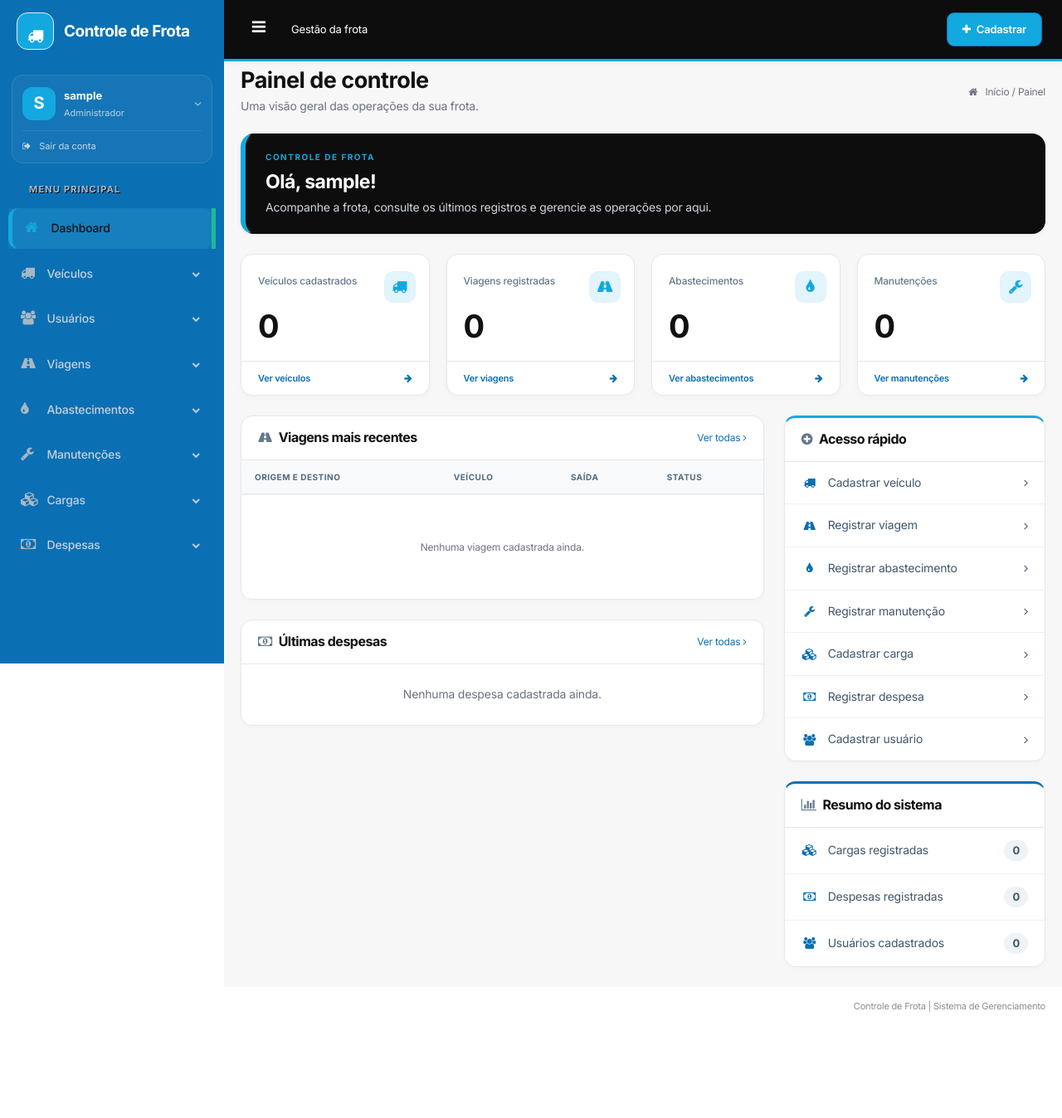
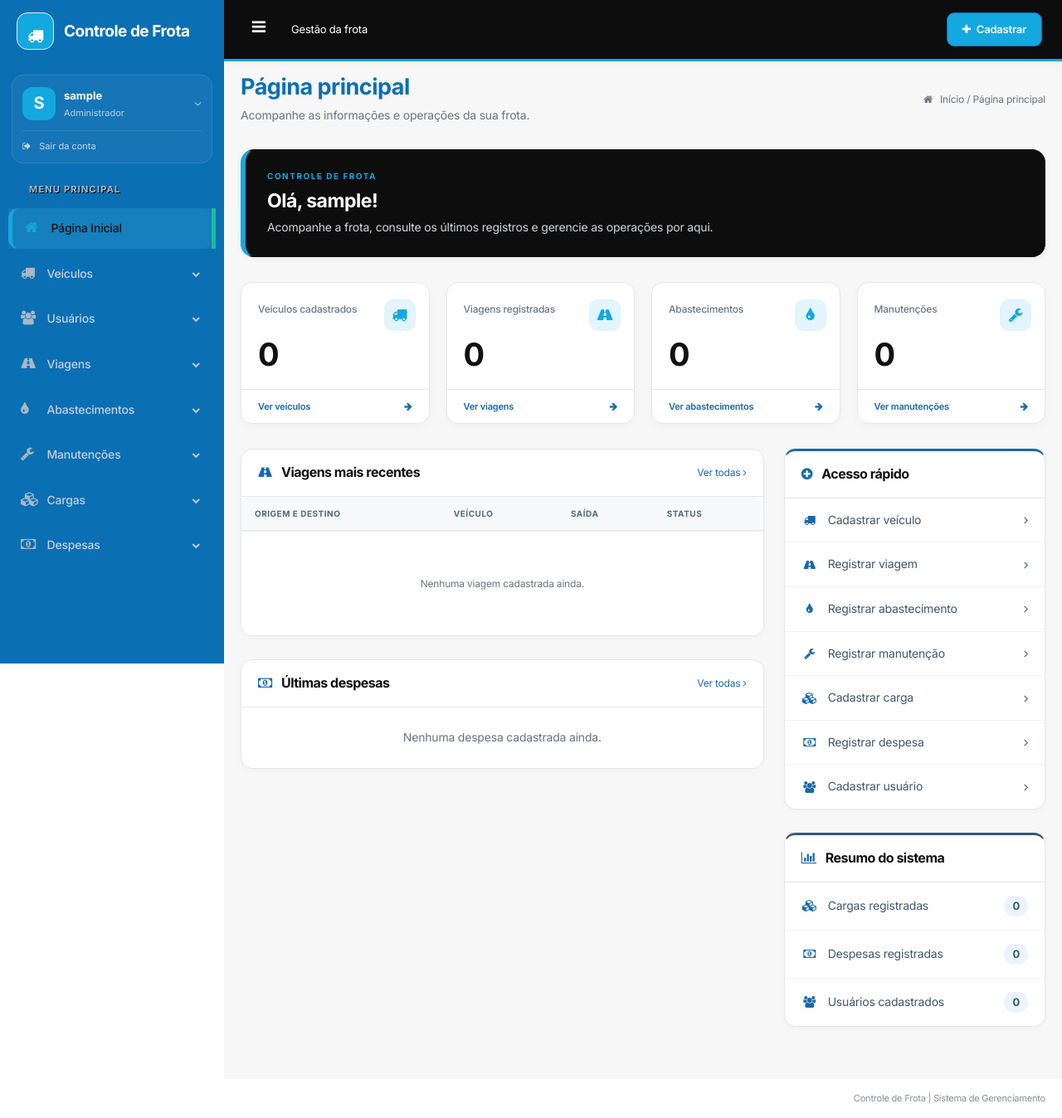
Before and after one commit to anajuliacsalles09/Projeto---Controle-de-Frota, a Django app: page / in a window 1280 px wide. Shown: the whole page at 83% size. Before the commit the page ends 1220 px from the top, so only its background shows below. Run offline with Django 5.2, Linux system fonts and the light colour scheme; the visitor is signed in with stand-in values (Sample User, id 1); data comes from the database, SQL or seed files in the repository; data that the repository does not hold is empty; some libraries are stand-ins or nearby versions.

Commit message:
Personaliza identidade visual e padroniza páginas

```diff
--- a/controle_frota/static/css/dashboard.css
+++ b/controle_frota/static/css/dashboard.css
@@ -1,113 +1,350 @@
-/* Composição do painel inicial, isolada dos estilos dos CRUDs. */
-.fleet-dashboard { padding-top: 8px; }
+
+/* Composição da página principal */
+.fleet-dashboard {
+    padding-top: 16px;
+    padding-bottom: 35px;
+}
+
 .fleet-dashboard-heading {
     display: flex;
     justify-content: space-between;
     align-items: center;
     gap: 16px;
-    margin-bottom: 22px;
+    margin-bottom: 30px;
 }
-.fleet-dashboard-heading h1 { margin: 0 0 5px; font-size: 27px; }
-.fleet-dashboard-heading p { margin: 0; color: var(--muted); }
-.fleet-breadcrumb { color: var(--muted); font-size: 12px; white-space: nowrap; }
-.fleet-breadcrumb i { margin-right: 6px; }
+
+.fleet-dashboard-heading h1 {
+    margin: 0 0 8px;
+    font-size: 27px;
+    color: var(--sidebar);
+}
+
+.fleet-dashboard-heading p {
+    margin: 0;
+    color: var(--muted);
+}
+
+.fleet-breadcrumb {
+    color: var(--muted);
+    font-size: 12px;
+    white-space: nowrap;
+}
+
+.fleet-breadcrumb i {
+    margin-right: 6px;
+}
+
+/* Boas-vindas */
 .fleet-welcome {
-    padding: 20px 24px;
-    margin-bottom: 24px;
-    border: 1px solid #dcecf4;
+    padding: 24px 26px;
+    margin-bottom: 30px;
+    border: 1px solid #d5e6f7;
     border-radius: 16px;
-    background: linear-gradient(110deg, #e2f4fc, #f5fbff);
-    box-shadow: 0 1px 5px rgba(35, 52, 71, .07);
+    background: linear-gradient(110deg, #e5f1fc, #f5faff);
+    box-shadow: 0 2px 7px rgba(35, 52, 71, .06);
 }
-.fleet-welcome-eyebrow { display: block; margin-bottom: 10px; color: #0b6fb3; font-size: 10px; font-weight: 700; letter-spacing: 1.5px; }
-.fleet-welcome h2 { margin: 0 0 7px; font-size: 23px; }
-.fleet-welcome p { margin: 0; color: #52677d; }
+
+.fleet-welcome-eyebrow {
+    display: block;
+    margin-bottom: 10px;
+    color: #1769aa;
+    font-size: 10px;
+    font-weight: 700;
+    letter-spacing: 1.5px;
+}
+
+.fleet-welcome h2 {
+    margin: 0 0 8px;
+    font-size: 23px;
+}
+
+.fleet-welcome p {
+    margin: 0;
+    color: #52677d;
+}
+
+/* Indicadores */
 .fleet-metrics {
     display: grid;
     grid-template-columns: repeat(4, minmax(0, 1fr));
     gap: 20px;
-    margin-bottom: 24px;
+    margin-bottom: 30px;
 }
+
 .fleet-metric {
-    position: relative; overflow: hidden;
-    border: 1px solid var(--border); border-radius: 14px;
-    background: #fff; color: var(--sidebar);
-    box-shadow: 0 3px 8px rgba(35,52,71,.025);
-}
-.fleet-metric-body { position: relative; padding: 22px 20px 18px; }
-.fleet-metric strong { display: block; margin-top: 8px; font-size: 38px; line-height: 1.2; }
-.fleet-metric p { max-width: calc(100% - 45px); margin: 0; min-height: 34px; color: #64788b; font-size: 12px; font-weight: 500; }
-.fleet-metric-symbol {
-    position: absolute; right: 16px; top: 20px;
-    display: flex; align-items: center; justify-content: center;
-    width: 38px; height: 38px; border-radius: 11px;
-    color: #13a8df; background: #e2f4fc; font-size: 18px;
-}
-.fleet-metric-link {
-    display: flex; align-items: center; justify-content: space-between;
-    gap: 8px; padding: 12px 20px;
-    border-top: 1px solid #e3e7eb;
-    color: #0b6fb3; font-size: 11px; font-weight: 600;
-}
-.fleet-metric-link:hover, .fleet-metric-link:focus { color: #09568c; background: #eef8fd; }
-.fleet-dashboard-columns { display: grid; grid-template-columns: minmax(0, 2fr) minmax(260px, 1fr); gap: 24px; }
-.fleet-dashboard-columns > div { min-width: 0; }
-.fleet-panel {
-    margin-bottom: 24px;
+    position: relative;
+    overflow: hidden;
     border: 1px solid var(--border);
     border-radius: 14px;
     background: #fff;
-    box-shadow: 0 2px 6px rgba(35, 52, 71, .025);
+    color: var(--sidebar);
+    box-shadow: 0 3px 8px rgba(35, 52, 71, .035);
+}
+
+.fleet-metric-body {
+    position: relative;
+    padding: 22px 20px 18px;
+}
+
+.fleet-metric strong {
+    display: block;
+    margin-top: 8px;
+    font-size: 38px;
+    line-height: 1.2;
+}
+
+.fleet-metric p {
+    max-width: calc(100% - 45px);
+    margin: 0;
+    min-height: 34px;
+    color: #64788b;
+    font-size: 12px;
+    font-weight: 500;
+}
+
+.fleet-metric-symbol {
+    position: absolute;
+    right: 16px;
+    top: 20px;
+    display: flex;
+    align-items: center;
+    justify-content: center;
+    width: 38px;
+    height: 38px;
+    border-radius: 11px;
+    color: #1769aa;
+    background: #e5f1fc;
+    font-size: 18px;
+}
+
+.fleet-metric-link {
+    display: flex;
+    align-items: center;
+    justify-content: space-between;
+    gap: 8px;
+    padding: 12px 20px;
+    border-top: 1px solid #e3e7eb;
+    color: #1769aa;
+    font-size: 11px;
+    font-weight: 600;
+}
+
+.fleet-metric-link:hover,
+.fleet-metric-link:focus {
+    color: #104d80;
+    background: #edf5fd;
+}
+
+/* Organização das colunas */
+.fleet-dashboard-columns {
+    display: grid;
+    grid-template-columns: minmax(0, 2fr) minmax(260px, 1fr);
+    gap: 24px;
+}
+
+.fleet-dashboard-columns > div {
+    min-width: 0;
+}
+
+/* Painéis */
+.fleet-panel {
+    margin-bottom: 28px;
+    border: 1px solid var(--border);
+    border-radius: 14px;
+    background: #fff;
+    box-shadow: 0 2px 6px rgba(35, 52, 71, .035);
     overflow: hidden;
 }
+
 .fleet-panel-heading {
     display: flex;
     align-items: center;
     justify-content: space-between;
     gap: 12px;
-    padding: 17px 20px;
+    padding: 19px 20px;
     border-bottom: 1px solid var(--border);
 }
-.fleet-panel-heading h2 { margin: 0; font-size: 16px; }
-.fleet-panel-heading h2 i { margin-right: 8px; color: #64788c; }
-.fleet-panel-heading > a { font-size: 12px; color: #0b6fb3; white-space: nowrap; }
-.fleet-dashboard .table { margin-bottom: 0; border-radius: 0; }
-.fleet-dashboard .table-responsive { margin-bottom: 0; border: 0; }
-.fleet-dashboard .table > thead > tr > th { font-size: 10px; padding: 13px 16px; }
-.fleet-dashboard .table > tbody > tr > td { padding: 14px 16px; font-size: 12px; }
-.fleet-route { display: block; font-weight: 600; color: #0b6fb3; }
-.fleet-status { display: inline-block; padding: 4px 9px; border-radius: 5px; background: #edf3f7; color: #455e73; }
-.fleet-panel-list { margin: 0; padding: 0; list-style: none; }
-.fleet-panel-list > li + li { border-top: 1px solid #edf1f5; }
+
+.fleet-panel-heading h2 {
+    margin: 0;
+    font-size: 16px;
+}
+
+.fleet-panel-heading h2 i {
+    margin-right: 8px;
+    color: #1769aa;
+}
+
+.fleet-panel-heading > a {
+    font-size: 12px;
+    color: #1769aa;
+    white-space: nowrap;
+}
+
+/* Tabelas */
+.fleet-dashboard .table {
+    margin-bottom: 0;
+    border-radius: 0;
+}
+
+.fleet-dashboard .table-responsive {
+    margin-bottom: 0;
+    border: 0;
+}
+
+.fleet-dashboard .table > thead > tr > th {
+    font-size: 10px;
+    padding: 13px 16px;
+}
+
+.fleet-dashboard .table > tbody > tr > td {
+    padding: 14px 16px;
+    font-size: 12px;
+}
+
+.fleet-route {
+    display: block;
+    font-weight: 600;
+    color: #1769aa;
+}
+
+.fleet-status {
+    display: inline-block;
+    padding: 4px 9px;
+    border-radius: 5px;
+    background: #eaf2fa;
+    color: #345a7d;
+}
+
+/* Listas */
+.fleet-panel-list {
+    margin: 0;
+    padding: 0;
+    list-style: none;
+}
+
+.fleet-panel-list > li + li {
+    border-top: 1px solid #edf1f5;
+}
+
 .fleet-panel-list a {
     display: flex;
     align-items: center;
     gap: 12px;
-    padding: 15px 20px;
+    padding: 16px 20px;
     color: #40576c;
 }
-.fleet-panel-list a:hover, .fleet-panel-list a:focus { background: #f1f8f5; }
-.fleet-panel-list a > i:first-child { color: #0b6fb3; width: 20px; text-align: center; }
-.fleet-panel-list .fleet-list-main { flex: 1; min-width: 0; overflow-wrap: anywhere; }
-.fleet-panel-list small { display: block; margin-top: 3px; color: var(--muted); font-size: 11px; }
-.fleet-panel-list strong { white-space: nowrap; font-size: 13px; }
-.fleet-panel-list .fleet-list-count { background: #edf3f7; border-radius: 20px; padding: 3px 10px; }
-.fleet-panel-accent { border-top: 3px solid var(--primary); }
-.fleet-panel-summary { border-top: 3px solid var(--sidebar); }
-.fleet-empty { padding: 26px 20px; color: var(--muted); text-align: center; }
-.fleet-dashboard a:focus-visible { outline: 3px solid var(--primary); outline-offset: -3px; }
+
+.fleet-panel-list a:hover,
+.fleet-panel-list a:focus {
+    background: #edf5fd;
+}
+
+.fleet-panel-list a > i:first-child {
+    color: #1769aa;
+    width: 20px;
+    text-align: center;
+}
+
+.fleet-panel-list .fleet-list-main {
+    flex: 1;
+    min-width: 0;
+    overflow-wrap: anywhere;
+}
+
+.fleet-panel-list small {
+    display: block;
+    margin-top: 3px;
+    color: var(--muted);
+    font-size: 11px;
+}
+
+.fleet-panel-list strong {
+    white-space: nowrap;
+    font-size: 13px;
+}
+
+.fleet-panel-list .fleet-list-count {
+    background: #eaf2fa;
+    border-radius: 20px;
+    padding: 3px 10px;
+}
+
+/* Destaques */
+.fleet-panel-accent {
+    border-top: 3px solid #1769aa;
+}
+
+.fleet-panel-summary {
+    border-top: 3px solid #345a7d;
+}
+
+.fleet-empty {
+    padding: 26px 20px;
+    color: var(--muted);
+    text-align: center;
+}
+
+.fleet-dashboard a:focus-visible {
+    outline: 3px solid #1769aa;
+    outline-offset: -3px;
+}
+
+/* Responsividade */
 @media (max-width: 1199px) {
-    .fleet-metrics { grid-template-columns: repeat(2, minmax(0, 1fr)); }
+    .fleet-metrics {
+        grid-template-columns: repeat(2, minmax(0, 1fr));
+    }
 }
+
 @media (max-width: 767px) {
-    .fleet-dashboard-columns { grid-template-columns: minmax(0, 1fr); gap: 0; }
-    .fleet-dashboard-heading { align-items: flex-start; }
-    .fleet-dashboard-heading h1 { font-size: 23px; }
-    .fleet-breadcrumb { display: none; }
-    .fleet-metrics { gap: 12px; }
-    .fleet-metric-body { padding: 18px 13px; }
-    .fleet-metric strong { font-size: 31px; }
-    .fleet-metric p { font-size: 12px; }
-    .fleet-metric-symbol { width: 30px; height: 30px; right: 10px; font-size: 15px; }
-    .fleet-welcome { padding: 18px; }
+    .fleet-dashboard {
+        padding-top: 12px;
+        padding-bottom: 25px;
+    }
+
+    .fleet-dashboard-columns {
+        grid-template-columns: minmax(0, 1fr);
+        gap: 0;
+    }
+
+    .fleet-dashboard-heading {
+        align-items: flex-start;
+        margin-bottom: 24px;
+    }
+
+    .fleet-dashboard-heading h1 {
+        font-size: 23px;
+    }
+
+    .fleet-breadcrumb {
+        display: none;
+    }
+
+    .fleet-metrics {
+        gap: 12px;
+    }
+
+    .fleet-metric-body {
+        padding: 18px 13px;
+    }
+
+    .fleet-metric strong {
+        font-size: 31px;
+    }
+
+    .fleet-metric p {
+        font-size: 12px;
+    }
+
+    .fleet-metric-symbol {
+        width: 30px;
+        height: 30px;
+        right: 10px;
+        font-size: 15px;
+    }
+
+    .fleet-welcome {
+        padding: 18px;
+    }
 }
--- a/controle_frota/static/css/interface.css
+++ b/controle_frota/static/css/interface.css
@@ -5,7 +5,12 @@
 }
 .right_col .page-title .title_left { width: auto; min-width: 0; float: none; }
 .right_col .page-title .title_right { width: auto; float: none; flex-shrink: 0; }
-.right_col .page-title h3 { margin: 0; font-size: 25px; }
+.right_col .page-title h3 {
+    margin: 0 0 8px;
+    font-size: 27px;
+    font-weight: 600;
+    color: var(--sidebar) !important;
+}
 .right_col .page-title h3 small { display: block; width: auto; margin: 8px 0 0; font-size: 12px; color: var(--muted); }
 .right_col .page-title p { margin: 8px 0 0; color: var(--muted); font-size: 12px; }
 .right_col .x_panel { border-radius: 14px; box-shadow: 0 2px 8px rgba(35,52,71,.025); }
@@ -76,7 +81,9 @@
 .custom-alert { display: block; padding: 15px 45px 15px 18px; }
 @media (max-width: 767px) {
     .right_col .page-title { align-items: flex-start; flex-wrap: wrap; gap: 14px; }
-    .right_col .page-title h3 { font-size: 22px; }
+    .right_col .page-title h3 {
+    font-size: 23px;
+}
     .right_col .page-title .title_right .pull-right { float: none !important; }
     .standard-form-fields, .record-grid { grid-template-columns: minmax(0, 1fr); }
     .standard-form-fields { gap: 18px; }
@@ -142,3 +149,19 @@
 .table .record-actions .btn-danger i {
     opacity: 1 !important;
 }
+
+.right_col .page-title.module-page-title {
+    margin-top: 20px;
+}
+
+.right_col .page-title.module-page-title .module-title {
+    margin: 0 0 8px;
+    font-size: 27px;
+    font-weight: 600;
+    color: var(--sidebar);
+}
+
+.right_col .page-title.module-page-title .module-subtitle {
+    margin: 0;
+    color: var(--muted);
+}
--- a/templates/base.html
+++ b/templates/base.html
@@ -8,7 +8,7 @@
 
     <title>{% block title %}Controle de Frota{% endblock %}</title>
     <link rel="icon" type="image/png"
-      href="{% static 'img/favicon.png' %}?v=3">
+      href="{% static 'img/favicon.png' %}?v=2">
 
     <!-- Bootstrap e Gentelella -->
     <link rel="stylesheet" href="{% static 'gentelella/vendors/bootstrap/dist/css/bootstrap.min.css' %}">
@@ -65,7 +65,7 @@
                         <li>
                             <a href="{% url 'dashboard' %}">
                                 <i class="fa fa-home"></i>
-                                Dashboard
+                                Página Inicial
                             </a>
                         </li>
 
--- a/templates/dashboard.html
+++ b/templates/dashboard.html
@@ -1,29 +1,35 @@
+
 {% extends 'base.html' %}
 {% load static %}
 
-{% block title %}Painel inicial | Controle de Frota{% endblock %}
+{% block title %}Página principal | Controle de Frota{% endblock %}
 
 {% block extra_css %}
-<link rel="stylesheet" href="{% static 'css/dashboard.css' %}?v=20261117-2">
+<link rel="stylesheet" href="{% static 'css/dashboard.css' %}?v=20261117-3">
 {% endblock %}
 
 {% block content %}
 <div class="fleet-dashboard">
     <div class="fleet-dashboard-heading">
         <div>
-            <h1>Painel de controle</h1>
-            <p>Uma visão geral das operações da sua frota.</p>
+            <h1>Página principal</h1>
+            <p>Acompanhe as informações e operações da sua frota.</p>
         </div>
-        <span class="fleet-breadcrumb"><i class="fa fa-home" aria-hidden="true"></i> Início / Painel</span>
+        <span class="fleet-breadcrumb">
+            <i class="fa fa-home" aria-hidden="true"></i>
+            Início / Página principal
+        </span>
     </div>
 
     <section class="fleet-welcome" aria-labelledby="welcome-title">
         <span class="fleet-welcome-eyebrow">CONTROLE DE FROTA</span>
+
         {% if user.is_authenticated %}
-        <h2 id="welcome-title">Olá, {{ user.usuario.nome|default:user.username }}!</h2>
+            <h2 id="welcome-title">Olá, {{ user.usuario.nome|default:user.username }}!</h2>
         {% else %}
-        <h2 id="welcome-title">Bem-vindo ao Controle de Frota</h2>
+            <h2 id="welcome-title">Bem-vindo ao Controle de Frota</h2>
         {% endif %}
+
         <p>
             {% if perms.usuario.view_usuario %}
                 Acompanhe a frota, consulte os últimos registros e gerencie as operações por aqui.
@@ -38,12 +44,15 @@
         {% for indicador in indicadores %}
         <article class="fleet-metric">
             <div class="fleet-metric-body">
-                <span class="fleet-metric-symbol"><i class="fa fa-{{ indicador.icon }}" aria-hidden="true"></i></span>
+                <span class="fleet-metric-symbol">
+                    <i class="fa fa-{{ indicador.icon }}" aria-hidden="true"></i>
+                </span>
                 <p>{{ indicador.label }}</p>
                 <strong>{{ indicador.total }}</strong>
             </div>
             <a href="{{ indicador.url }}" class="fleet-metric-link">
-                {{ indicador.link_label }} <i class="fa fa-arrow-right" aria-hidden="true"></i>
+                {{ indicador.link_label }}
+                <i class="fa fa-arrow-right" aria-hidden="true"></i>
             </a>
         </article>
         {% endfor %}
@@ -55,9 +64,15 @@
             {% if perms.viagem.view_viagem %}
             <section class="fleet-panel" aria-labelledby="recent-trips-title">
                 <div class="fleet-panel-heading">
-                    <h2 id="recent-trips-title"><i class="fa fa-road" aria-hidden="true"></i>Viagens mais recentes</h2>
-                    <a href="{% url 'viagem_list' %}">Ver todas <i class="fa fa-angle-right" aria-hidden="true"></i></a>
+                    <h2 id="recent-trips-title">
+                        <i class="fa fa-road" aria-hidden="true"></i>
+                        Viagens mais recentes
+                    </h2>
+                    <a href="{% url 'viagem_list' %}">
+                        Ver todas <i class="fa fa-angle-right" aria-hidden="true"></i>
+                    </a>
                 </div>
+
                 <div class="table-responsive">
                     <table class="table table-hover">
                         <thead>
@@ -71,13 +86,25 @@
                         <tbody>
                             {% for viagem in viagens_recentes %}
                             <tr>
-                                <td><a href="{% url 'viagem_detail' viagem.pk %}" class="fleet-route">{{ viagem.origem }} <i class="fa fa-long-arrow-right" aria-hidden="true"></i> {{ viagem.destino }}</a></td>
+                                <td>
+                                    <a href="{% url 'viagem_detail' viagem.pk %}" class="fleet-route">
+                                        {{ viagem.origem }}
+                                        <i class="fa fa-long-arrow-right" aria-hidden="true"></i>
+                                        {{ viagem.destino }}
+                                    </a>
+                                </td>
                                 <td>{{ viagem.veiculo.placa }}</td>
                                 <td class="text-nowrap">{{ viagem.data_saida|date:"d/m/Y" }}</td>
-                                <td><span class="fleet-status">{{ viagem.status }}</span></td>
+                                <td>
+                                    <span class="fleet-status">{{ viagem.status }}</span>
+                                </td>
                             </tr>
                             {% empty %}
-                            <tr><td colspan="4"><div class="fleet-empty">Nenhuma viagem cadastrada ainda.</div></td></tr>
+                            <tr>
+                                <td colspan="4">
+                                    <div class="fleet-empty">Nenhuma viagem cadastrada ainda.</div>
+                                </td>
+                            </tr>
                             {% endfor %}
                         </tbody>
                     </table>
@@ -88,15 +115,27 @@
             {% if perms.despesa.view_despesa %}
             <section class="fleet-panel" aria-labelledby="recent-expenses-title">
                 <div class="fleet-panel-heading">
-                    <h2 id="recent-expenses-title"><i class="fa fa-money" aria-hidden="true"></i>Últimas despesas</h2>
-                    <a href="{% url 'despesa_list' %}">Ver todas <i class="fa fa-angle-right" aria-hidden="true"></i></a>
+                    <h2 id="recent-expenses-title">
+                        <i class="fa fa-money" aria-hidden="true"></i>
+                        Últimas despesas
+                    </h2>
+                    <a href="{% url 'despesa_list' %}">
+                        Ver todas <i class="fa fa-angle-right" aria-hidden="true"></i>
+                    </a>
                 </div>
+
                 <ul class="fleet-panel-list">
                     {% for despesa in despesas_recentes %}
                     <li>
                         <a href="{% url 'despesa_detail' despesa.pk %}">
                             <i class="fa fa-file-text-o" aria-hidden="true"></i>
-                            <span class="fleet-list-main">{{ despesa.tipo }}<small>{{ despesa.viagem.origem }} — {{ despesa.viagem.destino }} · {{ despesa.data|date:"d/m/Y" }}</small></span>
+                            <span class="fleet-list-main">
+                                {{ despesa.tipo }}
+                                <small>
+                                    {{ despesa.viagem.origem }} — {{ despesa.viagem.destino }} ·
+                                    {{ despesa.data|date:"d/m/Y" }}
+                                </small>
+                            </span>
                             <strong>R$ {{ despesa.valor|floatformat:2 }}</strong>
                         </a>
                     </li>
@@ -109,7 +148,9 @@
 
             {% if not indicadores and not resumo and not atalhos %}
             <section class="fleet-panel">
-                <p class="fleet-empty">Sua conta ainda não possui acesso aos módulos. Solicite as permissões ao administrador.</p>
+                <p class="fleet-empty">
+                    Sua conta ainda não possui acesso aos módulos. Solicite as permissões ao administrador.
+                </p>
             </section>
             {% endif %}
         </div>
@@ -118,11 +159,21 @@
             {% if atalhos %}
             <section class="fleet-panel fleet-panel-accent" aria-labelledby="quick-actions-title">
                 <div class="fleet-panel-heading">
-                    <h2 id="quick-actions-title"><i class="fa fa-plus-circle" aria-hidden="true"></i>Acesso rápido</h2>
+                    <h2 id="quick-actions-title">
+                        <i class="fa fa-plus-circle" aria-hidden="true"></i>
+                        Acesso rápido
+                    </h2>
                 </div>
+
                 <ul class="fleet-panel-list">
                     {% for atalho in atalhos %}
-                    <li><a href="{{ atalho.url }}"><i class="fa fa-{{ atalho.icon }}" aria-hidden="true"></i><span class="fleet-list-main">{{ atalho.label }}</span><i class="fa fa-angle-right" aria-hidden="true"></i></a></li>
+                    <li>
+                        <a href="{{ atalho.url }}">
+                            <i class="fa fa-{{ atalho.icon }}" aria-hidden="true"></i>
+                            <span class="fleet-list-main">{{ atalho.label }}</span>
+                            <i class="fa fa-angle-right" aria-hidden="true"></i>
+                        </a>
+                    </li>
                     {% endfor %}
                 </ul>
             </section>
@@ -131,11 +182,21 @@
             {% if resumo %}
             <section class="fleet-panel fleet-panel-summary" aria-labelledby="summary-title">
                 <div class="fleet-panel-heading">
-                    <h2 id="summary-title"><i class="fa fa-bar-chart" aria-hidden="true"></i>Resumo do sistema</h2>
+                    <h2 id="summary-title">
+                        <i class="fa fa-bar-chart" aria-hidden="true"></i>
+                        Resumo do sistema
+                    </h2>
                 </div>
+
                 <ul class="fleet-panel-list">
                     {% for item in resumo %}
-                    <li><a href="{{ item.url }}"><i class="fa fa-{{ item.icon }}" aria-hidden="true"></i><span class="fleet-list-main">{{ item.label }}</span><strong class="fleet-list-count">{{ item.total }}</strong></a></li>
+                    <li>
+                        <a href="{{ item.url }}">
+                            <i class="fa fa-{{ item.icon }}" aria-hidden="true"></i>
+                            <span class="fleet-list-main">{{ item.label }}</span>
+                            <strong class="fleet-list-count">{{ item.total }}</strong>
+                        </a>
+                    </li>
                     {% endfor %}
                 </ul>
             </section>
```
Also changed, not shown: veiculo/templates/veiculo/veiculo_list.html (+14 -6 lines), controle_frota/static/img/favicon.png.
